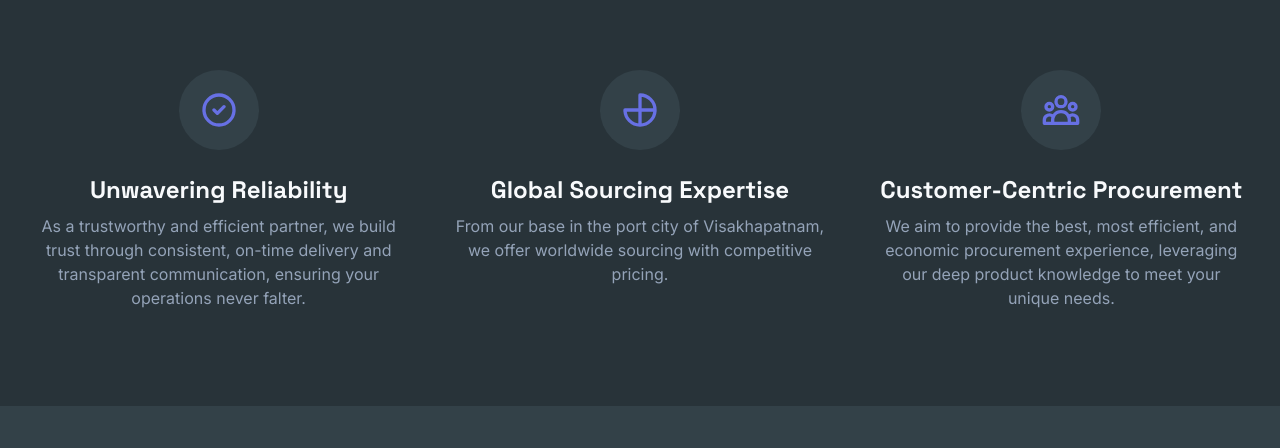
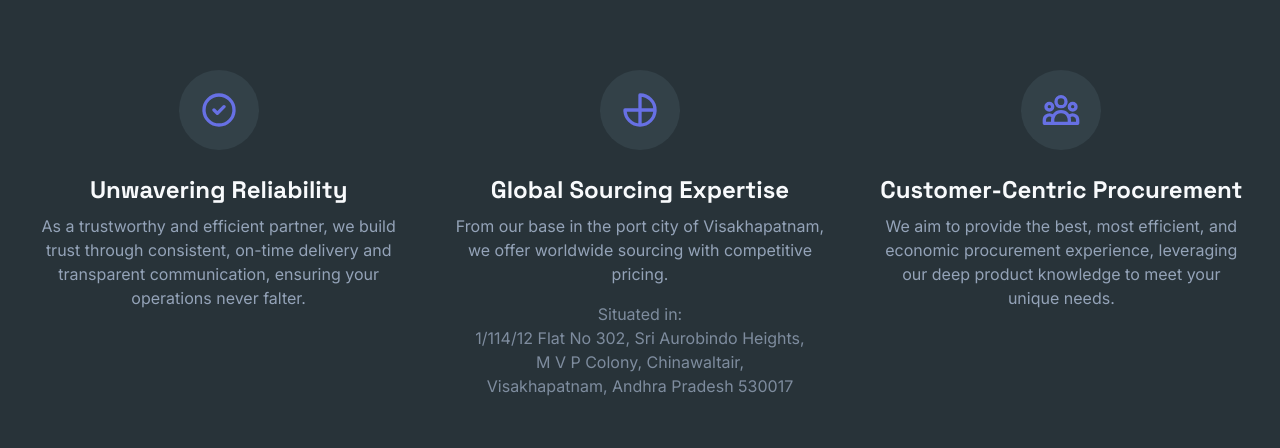
Before and after one commit to LuminousMayank/Pushpa, a Next.js app: page /about in a window 1280 px wide. Shown: the part 651-1099 px from the top of the page. Built offline with nearby package versions, Linux system fonts and the light colour scheme.

Commit message:
in about us page, you can keep a situated in vizag with address as well

```diff
--- a/src/app/about/page.tsx
+++ b/src/app/about/page.tsx
@@ -114,17 +114,42 @@ export default function AboutPage() {
       <section id="values" className="bg-background py-16 md:py-24">
         <div className="container mx-auto">
           <div className="grid gap-12 md:grid-cols-3">
-            {values.map((value) => (
-              <div key={value.title} className="text-center">
-                <div className="mx-auto mb-6 flex h-20 w-20 items-center justify-center rounded-full bg-card">
-                  {value.icon}
-                </div>
-                <h3 className="mb-2 font-headline text-2xl font-bold">
-                  {value.title}
-                </h3>
-                <p className="text-muted-foreground">{value.description}</p>
+            <div className="text-center">
+              <div className="mx-auto mb-6 flex h-20 w-20 items-center justify-center rounded-full bg-card">
+                {values[0].icon}
               </div>
-            ))}
+              <h3 className="mb-2 font-headline text-2xl font-bold">
+                {values[0].title}
+              </h3>
+              <p className="text-muted-foreground">{values[0].description}</p>
+            </div>
+            <div className="text-center">
+              <div className="mx-auto mb-6 flex h-20 w-20 items-center justify-center rounded-full bg-card">
+                {values[1].icon}
+              </div>
+              <h3 className="mb-2 font-headline text-2xl font-bold">
+                {values[1].title}
+              </h3>
+              <p className="text-muted-foreground">{values[1].description}</p>
+              <address className="mt-4 not-italic text-muted-foreground/80">
+                Situated in:
+                <br />
+                1/114/12 Flat No 302, Sri Aurobindo Heights,
+                <br />
+                M V P Colony, Chinawaltair,
+                <br />
+                Visakhapatnam, Andhra Pradesh 530017
+              </address>
+            </div>
+            <div className="text-center">
+              <div className="mx-auto mb-6 flex h-20 w-20 items-center justify-center rounded-full bg-card">
+                {values[2].icon}
+              </div>
+              <h3 className="mb-2 font-headline text-2xl font-bold">
+                {values[2].title}
+              </h3>
+              <p className="text-muted-foreground">{values[2].description}</p>
+            </div>
           </div>
         </div>
       </section>
```
